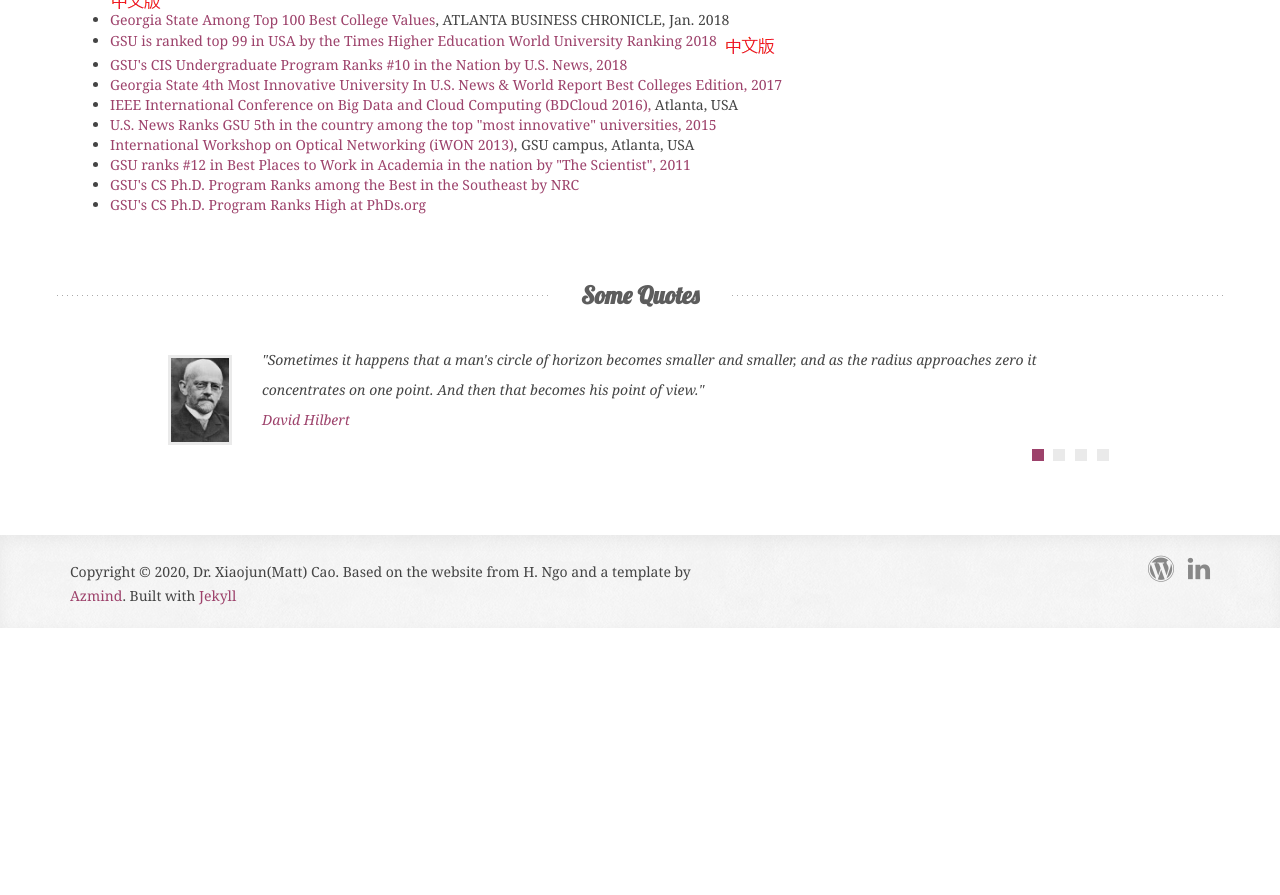
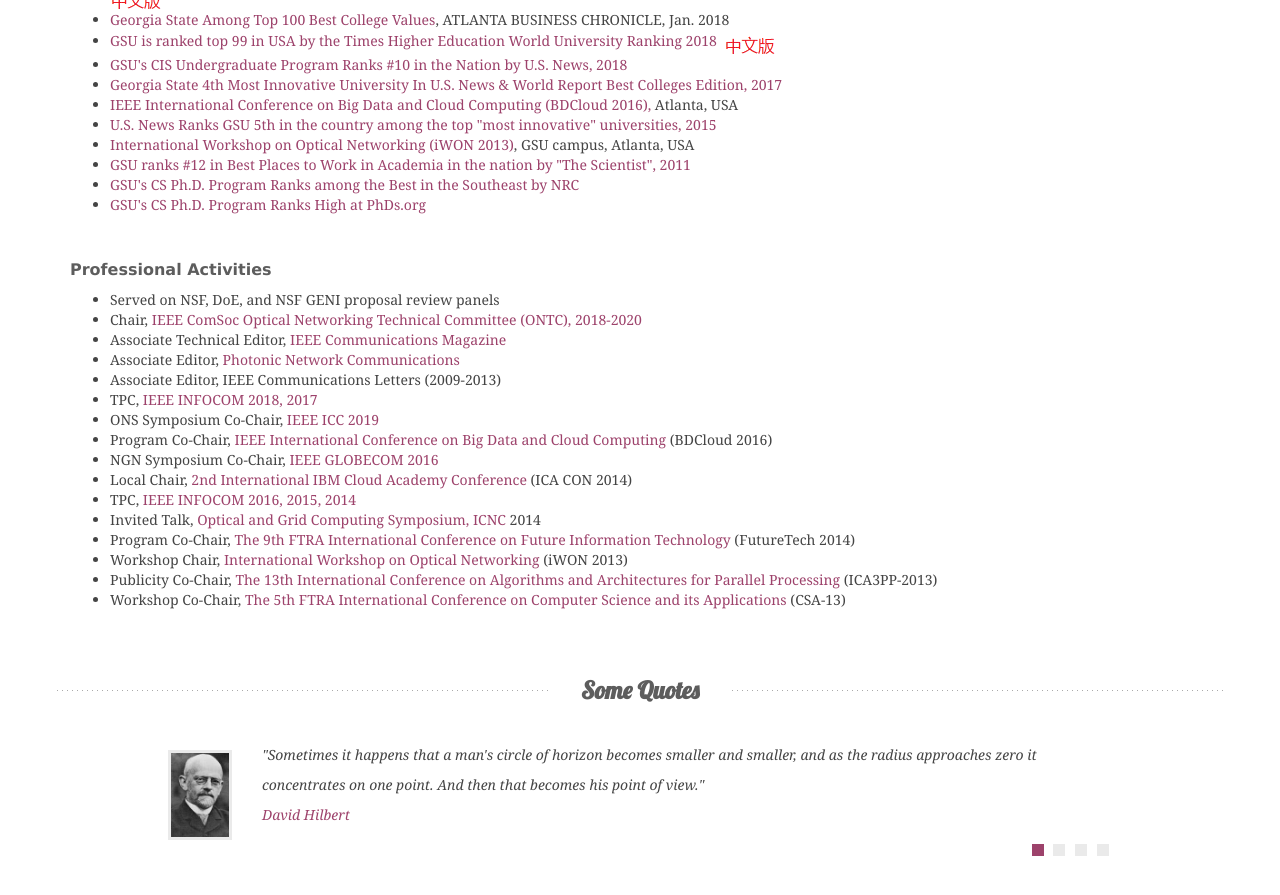
Before and after one commit to xiaojuncao/xiaojuncao, a Jekyll site: the page built from index.html, in a window 1280 px wide and 900 px high, scrolled down 1151 px. Shown: the top 895 px of the window. Built offline with Jekyll 4.4.1, drawn with Linux system fonts in a browser that asks for light colours; some web fonts are replaced; before the commit the page ends 1779 px from its top, so only the background shows below that.

Commit message:
Update index.html

```diff
--- a/index.html
+++ b/index.html
@@ -104,6 +104,32 @@
       </div>
       </div>
 
+<!-- Recent Activites -->
+      <div class="front-full-width-text">
+      <div class="container">
+      <h3>Professional Activities</h3>
+      <ul>
+                <li>Served on NSF, DoE, and NSF GENI proposal review panels </li>
+                <li>Chair, <a href="http://ontc.committees.comsoc.org/"> IEEE ComSoc Optical Networking Technical Committee (ONTC), 2018-2020</a></li>
+                <li>Associate Technical Editor, <a href="http://www.comsoc.org/commag">IEEE Communications Magazine</a></li>
+                <li>Associate Editor, <a href="http://link.springer.com/journal/11107">Photonic         Network Communications</a></li>
+                <li>Associate Editor, IEEE Communications Letters (2009-2013) </li>
+                <li><a href="http://committees.comsoc.org/ontc/index.php"></a> TPC, <a href="http://www.ieee-infocom.org/">IEEE INFOCOM 2018, 2017</a></li>
+                <li>ONS Symposium Co-Chair,<a href="http://www.ieee.org/conferences_events/conferences/conferencedetails/index.html?Conf_ID=39210"> IEEE ICC 2019</a></li>
+                <li>Program Co-Chair, <a href="http://grid.cs.gsu.edu/%7Ebdcloud/">IEEE International         Conference on Big Data and Cloud Computing</a> (BDCloud 2016) </li>
+                <li>NGN Symposium Co-Chair,<a href="http://globecom2016.ieee-globecom.org/content/technical-program-committee"> IEEE GLOBECOM 2016</a></li>
+                <li>Local Chair, <a href="http://www.ibm.com/solutions/education/cloudacademy/us/en/cloud_academy_conference_2014.html">2nd         International IBM Cloud Academy Conference</a> (ICA CON 2014) </li>
+                <li>TPC, <a href="http://www.ieee-infocom.org/">IEEE INFOCOM 2016, 2015, 2014</a></li>
+                <li>Invited Talk, <a href="http://www.conf-icnc.org/2014/">Optical and Grid         Computing Symposium, ICNC</a> 2014 </li>
+                <li>Program Co-Chair, <a href="http://www.ftrai.org/futuretech2014/">The 9th         FTRA International Conference on Future Information Technology</a> (FutureTech         2014) </li>
+                <li>Workshop Chair, <a href="http://cs.gsu.edu/cao/iwon/">International Workshop         on Optical Networking</a> (iWON 2013) </li>
+                <li>Publicity Co-Chair, <a href="http://cse.stfx.ca/%7Eica3pp2013/index.php">The         13th International Conference on Algorithms and Architectures for Parallel         Processing</a> (ICA3PP-2013) </li>
+                <li>Workshop Co-Chair, <a href="http://www.ftrai.org/csa2013/index.html">The         5th FTRA International Conference on Computer Science and its Applications </a>(CSA-13) </li>
+
+		</ul>
+	  </div>
+      </div>
+
         <!-- Testimonials -->
         <div class="testimonials-container">
 	        <div class="container">
```
